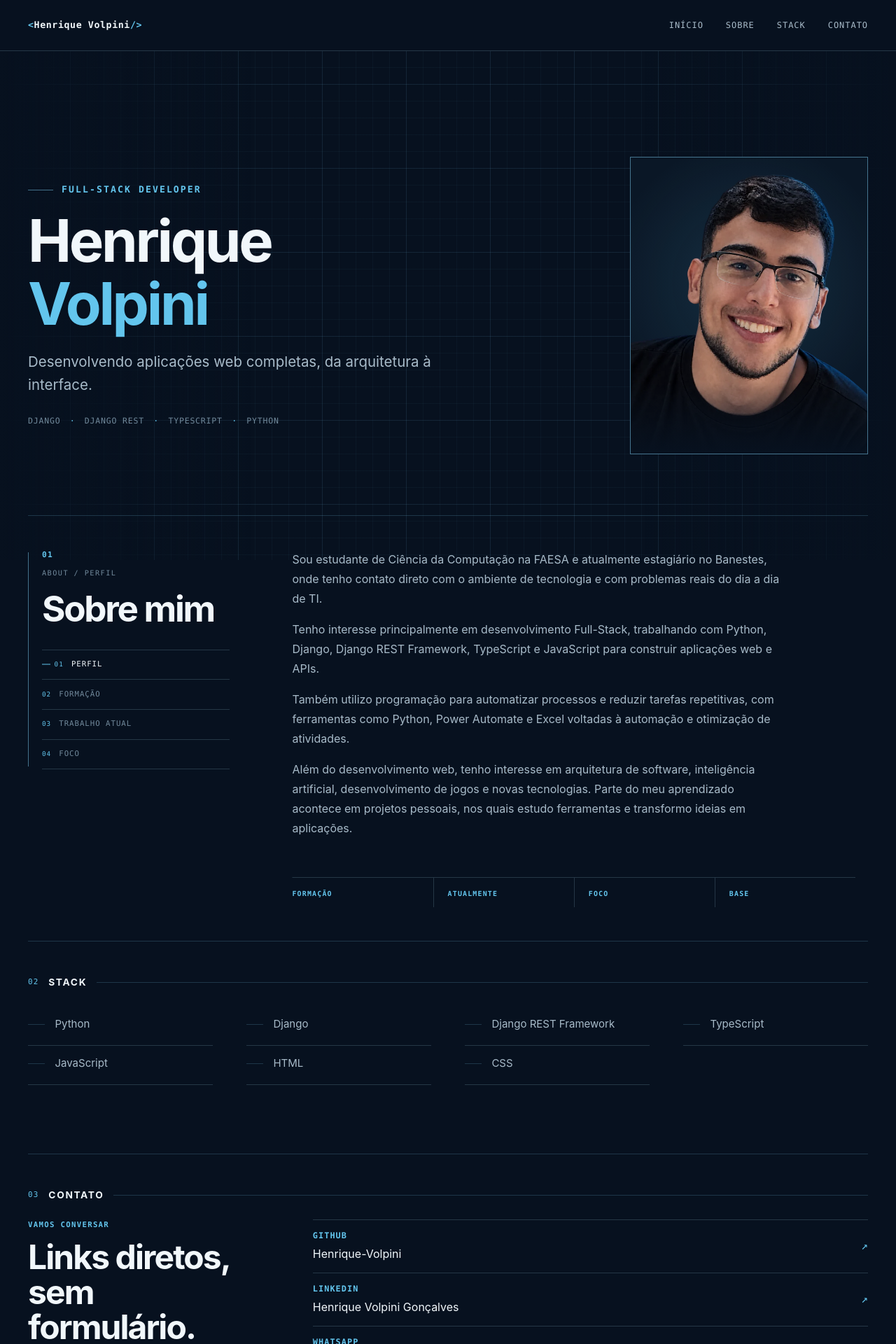
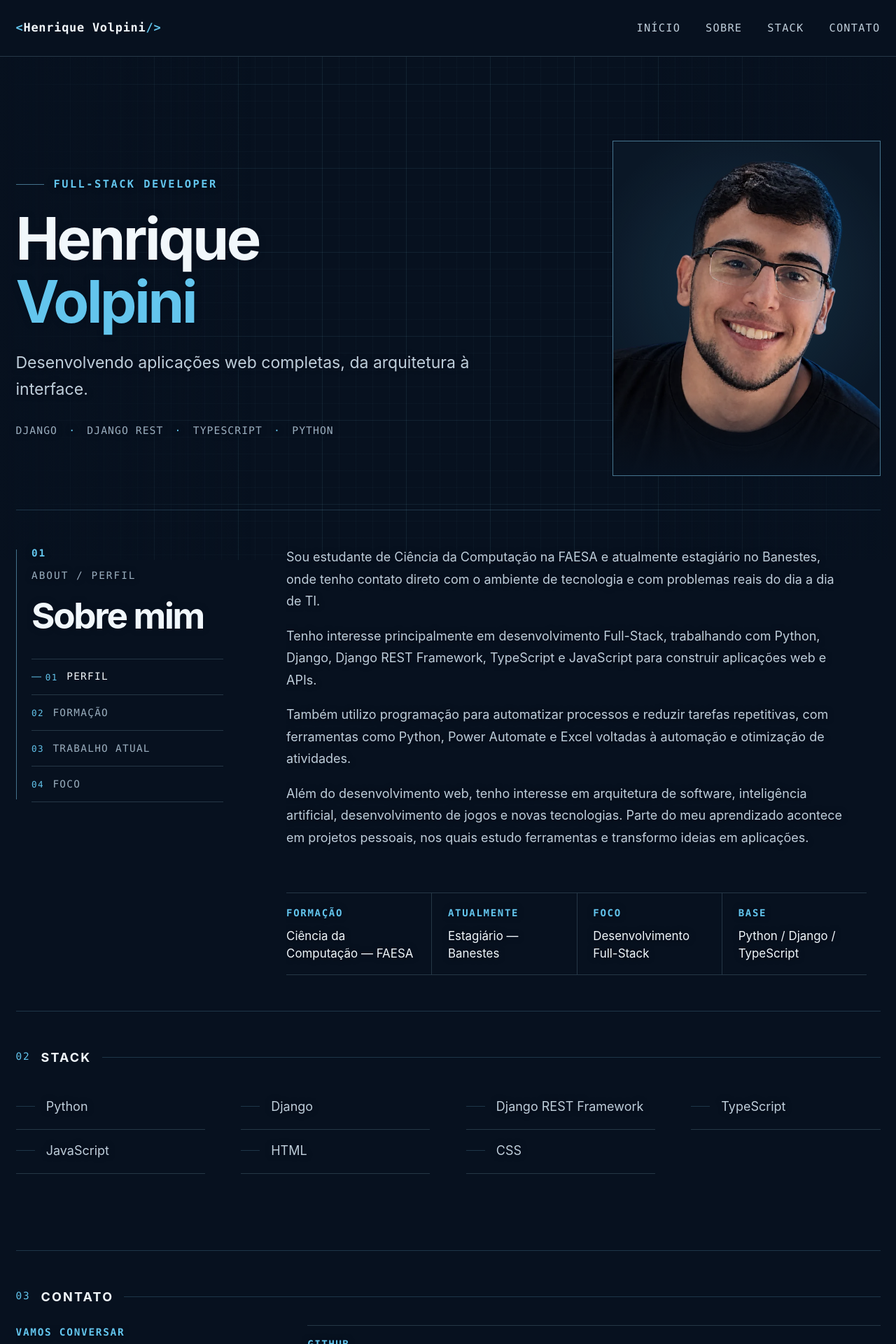
Before and after one commit to Henrique-Volpini/fullstack-portfolio, a React (Vite) app in the folder Frontend/: page /#/ in a window 1280 px wide. Shown: the top 1920 px of the page at 70% size. Built offline with nearby package versions, Linux system fonts and the light colour scheme.

Commit message:
aumento de fonte, melhor leitura

```diff
--- a/Frontend/src/pages/Home/Home.css
+++ b/Frontend/src/pages/Home/Home.css
@@ -1,10 +1,10 @@
 .home-header,
 .home {
-  --home-header-height: 73px;
+  --home-header-height: 4.5rem;
 }
 
 .home-container {
-  width: min(calc(100% - 40px), 1200px);
+  width: min(calc(100% - 2.5rem), 75rem);
   margin-inline: auto;
 }
 
@@ -27,7 +27,7 @@
 
 .home-logo {
   display: inline-flex;
-  min-height: 44px;
+  min-height: 2.75rem;
   align-items: center;
   flex: 0 0 auto;
   padding: 0;
@@ -35,7 +35,7 @@
   background: var(--color-transparent);
   color: var(--color-text-primary);
   font-family: ui-monospace, SFMono-Regular, Menlo, Monaco, Consolas, monospace;
-  font-size: 0.83rem;
+  font-size: 0.94rem;
   font-weight: 700;
   letter-spacing: 0.045em;
   cursor: pointer;
@@ -59,7 +59,7 @@
   background: var(--color-transparent);
   color: var(--color-text-secondary);
   font-family: ui-monospace, SFMono-Regular, Menlo, Monaco, Consolas, monospace;
-  font-size: 0.75rem;
+  font-size: 0.85rem;
   letter-spacing: 0.08em;
   text-transform: uppercase;
   cursor: pointer;
@@ -103,6 +103,18 @@
   scroll-margin-top: calc(var(--home-header-height) + 2rem);
 }
 
+.hero-content,
+.about-heading,
+.about-text,
+.about-details,
+.stack-name,
+.contact-intro,
+.contact-links {
+  text-shadow:
+    0 1px 2px var(--color-background),
+    0 0 8px var(--color-background);
+}
+
 .home::before {
   position: fixed;
   z-index: -2;
@@ -141,14 +153,14 @@
   display: grid;
   min-height: calc(100vh - var(--home-header-height));
   min-height: calc(100svh - var(--home-header-height));
-  grid-template-columns: minmax(0, 1.2fr) minmax(300px, 0.8fr);
+  grid-template-columns: minmax(0, 1.2fr) minmax(18.75rem, 0.8fr);
   align-items: center;
   gap: clamp(3rem, 7vw, 6rem);
   padding-block: clamp(4rem, 8vw, 7rem);
 }
 
 .hero-content {
-  max-width: 720px;
+  max-width: 45rem;
   animation: home-enter 500ms ease-out both;
 }
 
@@ -158,7 +170,7 @@
   gap: 0.75rem;
   color: var(--color-accent);
   font-family: ui-monospace, SFMono-Regular, Menlo, Monaco, Consolas, monospace;
-  font-size: clamp(0.72rem, 1.2vw, 0.82rem);
+  font-size: clamp(0.8rem, 1.2vw, 0.9rem);
   font-weight: 700;
   letter-spacing: 0.16em;
   text-transform: uppercase;
@@ -193,7 +205,7 @@
 }
 
 .hero-description {
-  max-width: 590px;
+  max-width: 36.875rem;
   margin: 0;
   color: var(--color-text-secondary);
   font-size: clamp(1.05rem, 2vw, 1.28rem);
@@ -204,7 +216,7 @@
   margin: 1.5rem 0 0;
   color: var(--color-text-muted);
   font-family: ui-monospace, SFMono-Regular, Menlo, Monaco, Consolas, monospace;
-  font-size: 0.72rem;
+  font-size: 0.82rem;
   letter-spacing: 0.07em;
   line-height: 1.8;
   text-transform: uppercase;
@@ -223,7 +235,7 @@
 }
 
 .hero-photo-wrapper {
-  width: min(100%, 340px);
+  width: min(100%, 21.25rem);
   justify-self: end;
   animation: home-enter 500ms 120ms ease-out both;
 }
@@ -274,8 +286,8 @@
 .home-about {
   position: relative;
   display: grid;
-  height: var(--home-about-height);
-  grid-template-columns: minmax(180px, 0.35fr) minmax(0, 1fr);
+  min-height: var(--home-about-height);
+  grid-template-columns: minmax(11.25rem, 0.35fr) minmax(0, 1fr);
   grid-template-rows: minmax(0, 1fr);
   gap: clamp(2.5rem, 7vw, 6rem);
   padding-block: var(--home-section-padding);
@@ -309,7 +321,7 @@
 
 .about-index {
   color: var(--color-accent);
-  font-size: 0.7rem;
+  font-size: 0.8rem;
   font-weight: 700;
   letter-spacing: 0.12em;
 }
@@ -317,7 +329,7 @@
 .about-label {
   margin-top: 0.55rem;
   color: var(--color-text-muted);
-  font-size: 0.64rem;
+  font-size: 0.8rem;
   letter-spacing: 0.14em;
 }
 
@@ -347,7 +359,7 @@
   background: var(--color-transparent);
   color: var(--color-text-muted);
   font-family: ui-monospace, SFMono-Regular, Menlo, Monaco, Consolas, monospace;
-  font-size: 0.67rem;
+  font-size: 0.8rem;
   letter-spacing: 0.09em;
   line-height: 1.35;
   text-align: left;
@@ -372,7 +384,7 @@
 
 .about-tab span {
   color: var(--color-accent);
-  font-size: 0.58rem;
+  font-size: 0.7rem;
 }
 
 .about-tab:hover,
@@ -422,14 +434,14 @@
 .about-company span {
   color: var(--color-text-muted);
   font-family: ui-monospace, SFMono-Regular, Menlo, Monaco, Consolas, monospace;
-  font-size: 0.64rem;
+  font-size: 0.8rem;
   letter-spacing: 0.12em;
   text-transform: uppercase;
 }
 
 .about-text {
   display: grid;
-  max-width: 700px;
+  max-width: 70ch;
   gap: 1rem;
 }
 
@@ -496,7 +508,7 @@
 .about-details dt {
   color: var(--color-accent);
   font-family: ui-monospace, SFMono-Regular, Menlo, Monaco, Consolas, monospace;
-  font-size: 0.62rem;
+  font-size: 0.78rem;
   font-weight: 700;
   letter-spacing: 0.12em;
   text-transform: uppercase;
@@ -505,7 +517,7 @@
 .about-details dd {
   margin: 0.55rem 0 0;
   color: var(--color-text-primary);
-  font-size: 0.86rem;
+  font-size: 0.94rem;
   line-height: 1.45;
 }
 
@@ -539,14 +551,14 @@
 .section-heading span {
   color: var(--color-accent);
   font-family: ui-monospace, SFMono-Regular, Menlo, Monaco, Consolas, monospace;
-  font-size: 0.68rem;
+  font-size: 0.8rem;
   letter-spacing: 0.12em;
 }
 
 .section-heading h2 {
   margin: 0;
   color: var(--color-text-primary);
-  font-size: 0.86rem;
+  font-size: 1rem;
   letter-spacing: 0.12em;
   text-transform: uppercase;
 }
@@ -554,7 +566,7 @@
 .stack-list {
   display: grid;
   min-height: 0;
-  grid-template-columns: repeat(auto-fit, minmax(220px, 1fr));
+  grid-template-columns: repeat(auto-fit, minmax(13.75rem, 1fr));
   align-content: start;
   column-gap: clamp(1.5rem, 4vw, 3rem);
   margin: 0;
@@ -565,7 +577,7 @@
 .stack-item {
   position: relative;
   display: grid;
-  min-height: 56px;
+  min-height: 3.5rem;
   grid-template-columns: 1.5rem minmax(0, 1fr);
   align-content: start;
   column-gap: 0.9rem;
@@ -573,7 +585,7 @@
   border-bottom: 1px solid var(--color-border);
   background: var(--color-transparent);
   color: var(--color-text-secondary);
-  font-size: 0.94rem;
+  font-size: 1rem;
   cursor: help;
   transition:
     color 180ms ease,
@@ -622,7 +634,7 @@
   background: var(--color-background);
   overflow: hidden;
   color: var(--color-text-secondary);
-  font-size: 0.8rem;
+  font-size: 0.94rem;
   line-height: 1.7;
   opacity: 0;
   visibility: hidden;
@@ -670,7 +682,7 @@
 .contact-layout {
   display: grid;
   min-height: 0;
-  grid-template-columns: minmax(210px, 0.4fr) minmax(0, 1fr);
+  grid-template-columns: minmax(13.125rem, 0.4fr) minmax(0, 1fr);
   align-content: start;
   gap: clamp(2.5rem, 7vw, 6rem);
   overflow-y: auto;
@@ -682,7 +694,7 @@
   margin: 0;
   color: var(--color-accent);
   font-family: ui-monospace, SFMono-Regular, Menlo, Monaco, Consolas, monospace;
-  font-size: 0.67rem;
+  font-size: 0.8rem;
   font-weight: 700;
   letter-spacing: 0.12em;
   text-transform: uppercase;
@@ -714,7 +726,7 @@
 
 .contact-links a {
   display: grid;
-  min-height: 72px;
+  min-height: 4.5rem;
   grid-template-columns: minmax(0, 1fr) auto;
   align-items: center;
   gap: 1rem;
@@ -748,7 +760,7 @@
   margin-bottom: 0.28rem;
   color: var(--color-accent);
   font-family: ui-monospace, SFMono-Regular, Menlo, Monaco, Consolas, monospace;
-  font-size: 0.74rem;
+  font-size: 0.8rem;
   font-weight: 700;
   letter-spacing: 0.09em;
   text-transform: uppercase;
@@ -805,16 +817,16 @@
   }
 
   .hero-content {
-    max-width: 680px;
+    max-width: 42.5rem;
   }
 
   .hero-photo-wrapper {
-    width: min(78vw, 340px);
+    width: min(78vw, 21.25rem);
     justify-self: center;
   }
 
   .home-about {
-    grid-template-columns: minmax(160px, 0.3fr) minmax(0, 1fr);
+    grid-template-columns: minmax(10rem, 0.3fr) minmax(0, 1fr);
     gap: 3rem;
   }
 
@@ -842,7 +854,7 @@
 @media (max-width: 680px) {
   .home-header,
   .home {
-    --home-header-height: 121px;
+    --home-header-height: 8rem;
   }
 
   .home {
@@ -852,7 +864,7 @@
   }
 
   .home-container {
-    width: min(calc(100% - 28px), 1200px);
+    width: min(calc(100% - 1.75rem), 75rem);
   }
 
   .home-nav {
@@ -870,7 +882,7 @@
   }
 
   .home-nav-link {
-    font-size: 0.67rem;
+    font-size: 0.8rem;
   }
 
   .home-hero {
@@ -884,7 +896,7 @@
   }
 
   .hero-description {
-    font-size: 1rem;
+    font-size: 1.05rem;
   }
 
   .hero-technologies {
@@ -892,7 +904,7 @@
   }
 
   .hero-photo-wrapper {
-    width: min(82vw, 320px);
+    width: min(82vw, 20rem);
   }
 
   .home-about {
@@ -919,7 +931,7 @@
   }
 
   .stack-list {
-    grid-template-columns: repeat(auto-fit, minmax(170px, 1fr));
+    grid-template-columns: repeat(auto-fit, minmax(10.625rem, 1fr));
   }
 }
 
--- a/Frontend/src/styles/global.css
+++ b/Frontend/src/styles/global.css
@@ -7,6 +7,7 @@
 html {
   min-width: 320px;
   min-height: 100%;
+  font-size: 112.5%;
   scroll-behavior: smooth;
 }
 
@@ -51,7 +52,7 @@ button {
   border: 1px solid var(--color-border-strong);
   border-radius: 2px;
   font-family: ui-monospace, SFMono-Regular, Menlo, Monaco, Consolas, monospace;
-  font-size: 0.78rem;
+  font-size: 0.875rem;
   font-weight: 700;
   letter-spacing: 0.08em;
   line-height: 1;
--- a/Frontend/src/styles/theme.css
+++ b/Frontend/src/styles/theme.css
@@ -6,16 +6,16 @@
   --color-background-transparent: rgba(7, 17, 31, 0);
 
   --color-text-primary: #f1f7fb;
-  --color-text-secondary: #a8bbc9;
-  --color-text-muted: #71899b;
+  --color-text-secondary: #bfceda;
+  --color-text-muted: #9bafbf;
   --color-text-on-accent: #04111d;
 
   --color-accent: #63c5ed;
   --color-accent-strong: #91daf7;
   --color-accent-muted: rgba(99, 197, 237, 0.14);
 
-  --color-blueprint-grid-minor: rgba(115, 188, 221, 0.045);
-  --color-blueprint-grid-major: rgba(115, 188, 221, 0.085);
+  --color-blueprint-grid-minor: rgba(115, 188, 221, 0.035);
+  --color-blueprint-grid-major: rgba(115, 188, 221, 0.065);
   --color-blueprint-line: rgba(125, 204, 239, 0.52);
   --color-blueprint-line-muted: rgba(125, 204, 239, 0.2);
 
```
